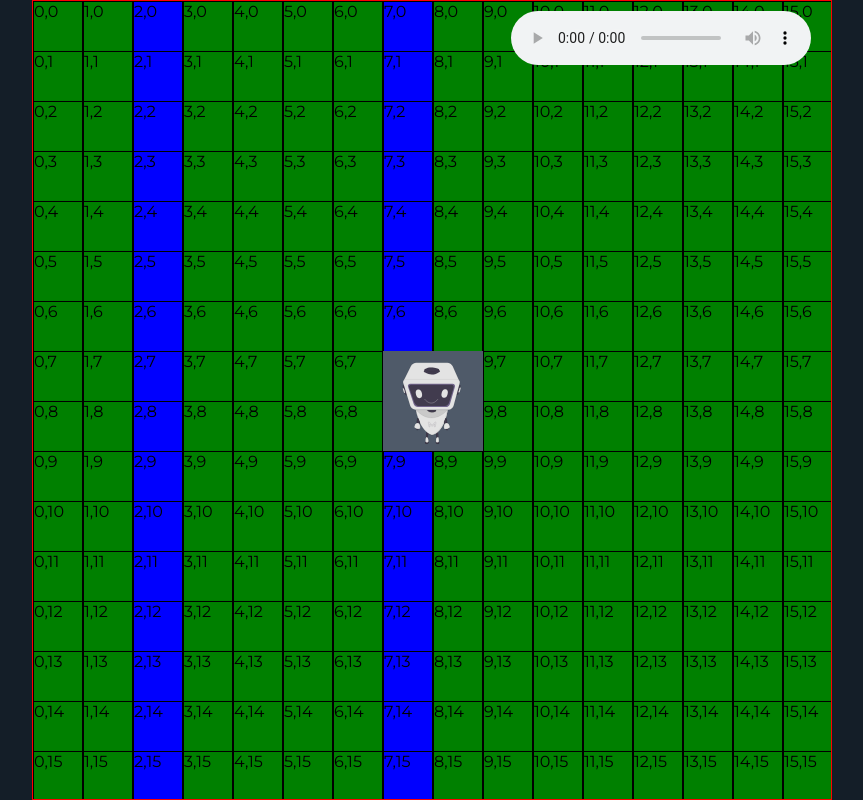
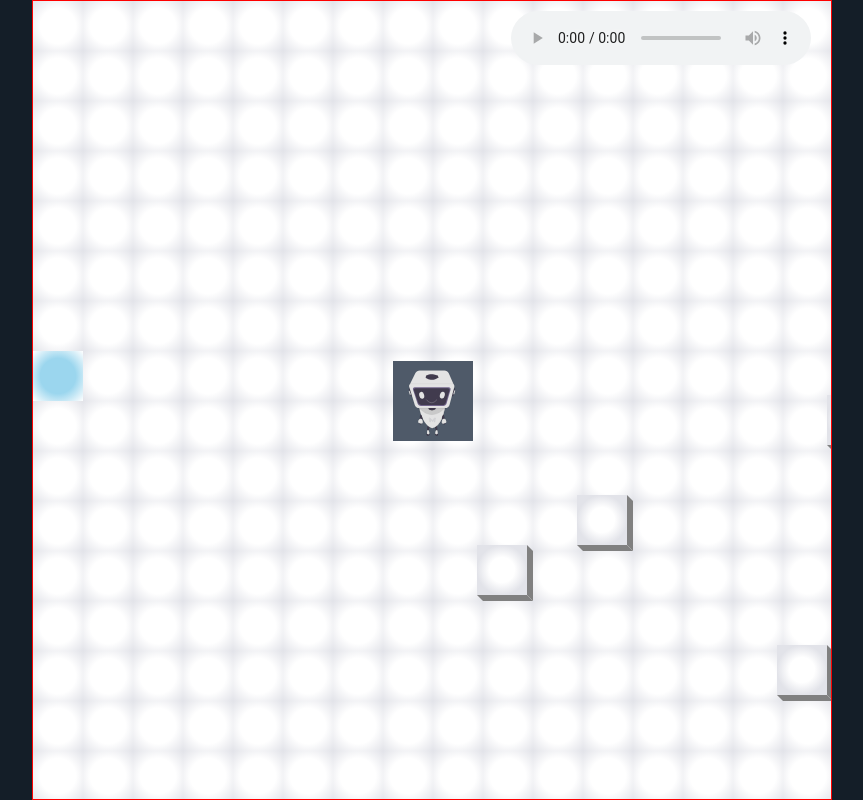
Before and after one commit to MarkKragerup/maincode-the-game, a React (Create React App) app: page / in a window 1280 px wide. Shown: the whole page, without its empty margins (208-1071 px from the left). Built offline with nearby package versions, Linux system fonts and the light colour scheme.

Commit message:
More gameengine improvements

```diff
--- a/src/GameEngine.css
+++ b/src/GameEngine.css
@@ -6,17 +6,13 @@ body {
     margin: 0;
 }
 
-:root {
-    --pixel-size: 2;
-}
-
 #frame {
     box-sizing: border-box;
     border: 1px solid red;
     width: 100vh;
     height: 100vh;
     margin: auto;
-    background: rgba(0, 0, 0, 0.6);
+    background: transparent;
     backdrop-filter: blur(10px);
 }
 @media (orientation: portrait) {
@@ -36,6 +32,7 @@ body {
 
 #map {
     position: relative;
+    background-color: white;
 }
 
 #map .row {
--- a/src/components/RenderTile.tsx
+++ b/src/components/RenderTile.tsx
@@ -2,6 +2,8 @@ import { ETileTypes, idToTile } from '../data/maps/IMap';
 import './tiles.css';
 
 export const RenderTile = (tileTypeId: number, x: number, y: number, tileSize: number) => {
+	const showCoords = false;
+
 	const tileType = idToTile.get(tileTypeId);
 	const style = {
 		width: `${tileSize}px`,
@@ -13,25 +15,25 @@ export const RenderTile = (tileTypeId: number, x: number, y: number, tileSize: n
 		case ETileTypes.standard:
 			return (
 				<div style={style} className='standard' key={key}>
-					{key}
+					{showCoords && key}
 				</div>
 			);
 		case ETileTypes.box:
 			return (
 				<div style={style} className='box' key={key}>
-					{key}
+					{showCoords && key}
 				</div>
 			);
-		case ETileTypes.door:
+		case ETileTypes.portal:
 			return (
-				<div style={style} className='door' key={key}>
-					{key}
+				<div style={style} className='portal' key={key}>
+					{showCoords && key}
 				</div>
 			);
 		default:
 			return (
 				<div style={style} className='standard' key={key}>
-					{key}
+					{showCoords && key}
 				</div>
 			);
 	}
--- a/src/components/tiles.css
+++ b/src/components/tiles.css
@@ -3,18 +3,51 @@
     width: 100%;
 }
 
-.standard, .box, .door {
-    border: 1px solid black;
-}
-
 .standard {
-  background: green;
+    background: radial-gradient(circle farthest-corner at center, rgba(255, 255, 255, 1) 50%, rgba(226, 227, 233, 1) 100%);
 }
 
 .box {
-    background: red;
+    border: white;
+    position: relative;
+    transform: translate3d(-6px, -6px, 0);
+    background: radial-gradient(circle farthest-side at center, rgba(255, 255, 255, 1) 50%, rgba(226, 227, 233, 1) 100%);
+}
+.box:after,
+.box:before {
+    content: '';
+    background: grey;
+    position: absolute;
+}
+.box:after {
+    width: 100%;
+    height: 6px;
+    left: 3.2px;
+    bottom: 0;
+    transform: translatey(100%) skewx(45deg);
+}
+.box:before {
+    width: 6px;
+    height: 100%;
+    right: 0;
+    transform: translatex(100%) skewy(45deg);
+    top: 3.2px;
 }
 
-.door {
-    background: blue;
+.portal {
+    animation:fade 1000ms infinite;
+    -webkit-animation:fade 1000ms infinite;
+    background: radial-gradient(circle farthest-corner at center, rgba(155, 214, 238, 1) 50%, rgba(255, 255, 255, 1) 100%);
 }
+
+@keyframes fade {
+    from { opacity: 1.0; }
+    50% { opacity: 0.5; }
+    to { opacity: 1.0; }
+}
+
+@-webkit-keyframes fade {
+    from { opacity: 1.0; }
+    50% { opacity: 0.5; }
+    to { opacity: 1.0; }
+}
--- a/src/data/maps/IMap.ts
+++ b/src/data/maps/IMap.ts
@@ -3,33 +3,33 @@ export type IMap = number[][];
 export enum ETileTypes {
 	standard = 'STANDARD',
 	box = 'BOX',
-	door = 'DOOR'
+	portal = 'PORTAL'
 }
 
 export const idToTile = new Map<number, ETileTypes>([
 	[0, ETileTypes.standard],
 	[1, ETileTypes.box],
-	[2, ETileTypes.door]
+	[2, ETileTypes.portal]
 ]);
 
 const entrance: IMap = [
-	[0, 0, 2, 0, 0, 0, 0, 2, 0, 0, 0, 0, 0, 0, 0, 0, 0, 0, 0, 0, 0, 0, 0, 0, 0, 0, 0, 0, 0, 0, 0, 0, 0, 0, 0, 0, 0, 0, 0, 0, 0, 0, 0, 0, 0, 0, 0, 0, 0, 0],
-	[0, 0, 2, 0, 0, 0, 0, 2, 0, 0, 0, 0, 0, 0, 0, 0, 0, 0, 0, 0, 0, 0, 0, 0, 0, 0, 0, 0, 0, 0, 0, 0, 0, 0, 0, 0, 0, 0, 0, 0, 0, 0, 0, 0, 0, 0, 0, 0, 0, 0],
-	[0, 0, 2, 0, 0, 0, 0, 2, 0, 0, 0, 0, 0, 0, 0, 0, 0, 0, 0, 0, 0, 0, 0, 0, 0, 0, 0, 0, 0, 0, 0, 0, 0, 0, 0, 0, 0, 0, 0, 0, 0, 0, 0, 0, 0, 0, 0, 0, 0, 0],
-	[0, 0, 2, 0, 0, 0, 0, 2, 0, 0, 0, 0, 0, 0, 0, 0, 0, 0, 0, 0, 0, 0, 0, 0, 0, 0, 0, 0, 0, 0, 0, 0, 0, 0, 0, 0, 0, 0, 0, 0, 0, 0, 0, 0, 0, 0, 0, 0, 0, 0],
-	[0, 0, 2, 0, 0, 0, 0, 2, 0, 0, 0, 0, 0, 0, 0, 0, 0, 0, 0, 0, 0, 0, 0, 0, 0, 0, 0, 0, 0, 0, 0, 0, 0, 0, 0, 0, 0, 0, 0, 0, 0, 0, 0, 0, 0, 0, 0, 0, 0, 0],
-	[0, 0, 2, 0, 0, 0, 0, 2, 0, 0, 0, 0, 0, 0, 0, 0, 0, 0, 0, 0, 0, 0, 0, 0, 0, 0, 0, 0, 0, 0, 0, 0, 0, 0, 0, 0, 0, 0, 0, 0, 0, 0, 0, 0, 0, 0, 0, 0, 0, 0],
-	[0, 0, 2, 0, 0, 0, 0, 2, 0, 0, 0, 0, 0, 0, 0, 0, 0, 0, 0, 0, 0, 0, 0, 0, 0, 0, 0, 0, 0, 0, 0, 0, 0, 0, 0, 0, 0, 0, 0, 0, 0, 0, 0, 0, 0, 0, 0, 0, 0, 0],
-	[0, 0, 2, 0, 0, 0, 0, 2, 0, 0, 0, 0, 0, 0, 0, 0, 0, 0, 0, 0, 0, 0, 0, 0, 0, 0, 0, 0, 0, 0, 0, 0, 0, 0, 0, 0, 0, 0, 0, 0, 0, 0, 0, 0, 0, 0, 0, 0, 0, 0],
-	[0, 0, 2, 0, 0, 0, 0, 2, 0, 0, 0, 0, 0, 0, 0, 0, 0, 0, 0, 0, 0, 0, 0, 0, 0, 0, 0, 0, 0, 0, 0, 0, 0, 0, 0, 0, 0, 0, 0, 0, 0, 0, 0, 0, 0, 0, 0, 0, 0, 0],
-	[0, 0, 2, 0, 0, 0, 0, 2, 0, 0, 0, 0, 0, 0, 0, 0, 0, 0, 0, 0, 0, 0, 0, 0, 0, 0, 0, 0, 0, 0, 0, 0, 0, 0, 0, 0, 0, 0, 0, 0, 0, 0, 0, 0, 0, 0, 0, 0, 0, 0],
-	[0, 0, 2, 0, 0, 0, 0, 2, 0, 0, 0, 0, 0, 0, 0, 0, 0, 0, 0, 0, 0, 0, 0, 0, 0, 0, 0, 0, 0, 0, 0, 0, 0, 0, 0, 0, 0, 0, 0, 0, 0, 0, 0, 0, 0, 0, 0, 0, 0, 0],
-	[0, 0, 2, 0, 0, 0, 0, 2, 0, 0, 0, 0, 0, 0, 0, 0, 0, 0, 0, 0, 0, 0, 0, 0, 0, 0, 0, 0, 0, 0, 0, 0, 0, 0, 0, 0, 0, 0, 0, 0, 0, 0, 0, 0, 0, 0, 0, 0, 0, 0],
-	[0, 0, 2, 0, 0, 0, 0, 2, 0, 0, 0, 0, 0, 0, 0, 0, 0, 0, 0, 0, 0, 0, 0, 0, 0, 0, 0, 0, 0, 0, 0, 0, 0, 0, 0, 0, 0, 0, 0, 0, 0, 0, 0, 0, 0, 0, 0, 0, 0, 0],
-	[0, 0, 2, 0, 0, 0, 0, 2, 0, 0, 0, 0, 0, 0, 0, 0, 0, 0, 0, 0, 0, 0, 0, 0, 0, 0, 0, 0, 0, 0, 0, 0, 0, 0, 0, 0, 0, 0, 0, 0, 0, 0, 0, 0, 0, 0, 0, 0, 0, 0],
-	[0, 0, 2, 0, 0, 0, 0, 2, 0, 0, 0, 0, 0, 0, 0, 0, 0, 0, 0, 0, 0, 0, 0, 0, 0, 0, 0, 0, 0, 0, 0, 0, 0, 0, 0, 0, 0, 0, 0, 0, 0, 0, 0, 0, 0, 0, 0, 0, 0, 0],
-	[0, 0, 2, 0, 0, 0, 0, 2, 0, 0, 0, 0, 0, 0, 0, 0, 0, 0, 0, 0, 0, 0, 0, 0, 0, 0, 0, 0, 0, 0, 0, 0, 0, 0, 0, 0, 0, 0, 0, 0, 0, 0, 0, 0, 0, 0, 0, 0, 0, 0],
-	[0, 0, 2, 0, 0, 0, 0, 2, 0, 0, 0, 0, 0, 0, 0, 0, 0, 0, 0, 0, 0, 0, 0, 0, 0, 0, 0, 0, 0, 0, 0, 0, 0, 0, 0, 0, 0, 0, 0, 0, 0, 0, 0, 0, 0, 0, 0, 0, 0, 0]
+	[0, 0, 0, 0, 0, 0, 0, 0, 0, 0, 0, 0, 0, 0, 0, 0, 0, 0, 0, 0, 0, 1, 0, 0, 0, 0, 0, 0, 0, 0, 0, 0, 0, 0, 0, 0, 0, 0, 0, 0, 0, 0, 0, 0, 0, 0, 0, 0, 0, 0],
+	[0, 0, 0, 0, 0, 0, 0, 0, 0, 0, 0, 0, 0, 0, 0, 0, 0, 0, 0, 0, 0, 1, 0, 0, 0, 0, 0, 0, 0, 0, 0, 0, 0, 0, 0, 0, 0, 0, 0, 0, 0, 0, 0, 0, 0, 0, 0, 0, 0, 0],
+	[0, 0, 0, 0, 0, 0, 0, 0, 0, 0, 0, 0, 0, 0, 0, 0, 0, 0, 0, 0, 0, 0, 1, 1, 1, 0, 0, 0, 0, 0, 0, 0, 0, 0, 0, 0, 0, 0, 0, 0, 0, 0, 0, 0, 0, 0, 0, 0, 0, 0],
+	[0, 0, 0, 0, 0, 0, 0, 0, 0, 0, 0, 0, 0, 0, 0, 0, 0, 0, 0, 0, 0, 0, 0, 0, 0, 0, 0, 0, 0, 0, 0, 0, 0, 0, 0, 0, 0, 0, 0, 0, 0, 0, 0, 0, 0, 0, 0, 0, 0, 0],
+	[0, 0, 0, 0, 0, 0, 0, 0, 0, 0, 0, 0, 0, 0, 0, 0, 0, 0, 0, 0, 0, 0, 0, 0, 0, 0, 0, 0, 0, 0, 0, 0, 0, 0, 0, 0, 0, 0, 0, 0, 0, 0, 0, 0, 0, 0, 0, 0, 0, 0],
+	[0, 0, 0, 0, 0, 0, 0, 0, 0, 0, 0, 0, 0, 0, 0, 0, 0, 0, 0, 0, 0, 0, 0, 0, 1, 0, 0, 0, 0, 0, 0, 0, 0, 0, 0, 0, 0, 0, 0, 0, 0, 0, 0, 0, 0, 0, 0, 0, 0, 0],
+	[0, 0, 0, 0, 0, 0, 0, 0, 0, 0, 0, 0, 0, 0, 0, 0, 0, 0, 0, 0, 1, 0, 0, 0, 1, 0, 0, 0, 0, 0, 0, 0, 0, 0, 0, 0, 0, 0, 0, 0, 0, 0, 0, 0, 0, 0, 0, 0, 0, 0],
+	[2, 0, 0, 0, 0, 0, 0, 0, 0, 0, 0, 0, 0, 0, 0, 0, 0, 0, 0, 0, 0, 0, 0, 0, 1, 0, 0, 0, 0, 0, 0, 0, 0, 0, 0, 0, 0, 0, 0, 0, 0, 0, 0, 0, 0, 0, 0, 0, 0, 0],
+	[0, 0, 0, 0, 0, 0, 0, 0, 0, 0, 0, 0, 0, 0, 0, 0, 1, 0, 0, 0, 0, 0, 0, 0, 1, 0, 0, 0, 0, 1, 0, 0, 0, 0, 0, 0, 0, 0, 0, 0, 0, 0, 0, 0, 0, 0, 0, 0, 0, 2],
+	[0, 0, 0, 0, 0, 0, 0, 0, 0, 0, 0, 0, 0, 0, 0, 0, 0, 0, 0, 0, 0, 0, 0, 0, 1, 0, 0, 1, 0, 0, 0, 0, 0, 0, 0, 0, 0, 0, 0, 0, 0, 0, 0, 0, 0, 0, 0, 0, 0, 0],
+	[0, 0, 0, 0, 0, 0, 0, 0, 0, 0, 0, 1, 0, 0, 0, 0, 0, 0, 0, 0, 0, 0, 0, 0, 1, 0, 0, 0, 0, 0, 0, 0, 0, 0, 0, 0, 0, 0, 0, 0, 0, 0, 0, 0, 0, 0, 0, 0, 0, 0],
+	[0, 0, 0, 0, 0, 0, 0, 0, 0, 1, 0, 0, 0, 0, 0, 0, 0, 0, 0, 0, 0, 0, 0, 1, 0, 0, 0, 0, 0, 0, 0, 0, 0, 0, 0, 0, 0, 0, 0, 0, 0, 0, 0, 0, 0, 0, 0, 0, 0, 0],
+	[0, 0, 0, 0, 0, 0, 0, 0, 0, 0, 0, 0, 0, 0, 0, 0, 0, 0, 0, 0, 0, 0, 0, 1, 0, 0, 0, 0, 0, 0, 0, 0, 0, 0, 0, 0, 0, 0, 0, 0, 0, 0, 0, 0, 0, 0, 0, 0, 0, 0],
+	[0, 0, 0, 0, 0, 0, 0, 0, 0, 0, 0, 0, 0, 0, 0, 1, 0, 0, 0, 0, 0, 0, 0, 1, 0, 0, 0, 0, 0, 0, 0, 0, 0, 0, 0, 0, 0, 0, 0, 0, 0, 0, 0, 0, 0, 0, 0, 0, 0, 0],
+	[0, 0, 0, 0, 0, 0, 0, 0, 0, 0, 0, 0, 0, 0, 0, 0, 0, 0, 1, 0, 0, 0, 0, 1, 0, 0, 0, 0, 0, 0, 0, 0, 0, 0, 0, 0, 0, 0, 0, 0, 0, 0, 0, 0, 0, 0, 0, 0, 0, 0],
+	[0, 0, 0, 0, 0, 0, 0, 0, 0, 0, 0, 0, 0, 0, 0, 0, 0, 0, 0, 0, 0, 0, 0, 1, 0, 0, 0, 0, 0, 0, 0, 0, 0, 0, 0, 0, 0, 0, 0, 0, 0, 0, 0, 0, 0, 0, 0, 0, 0, 0],
+	[0, 0, 0, 0, 0, 0, 0, 0, 0, 0, 0, 0, 0, 0, 0, 0, 0, 0, 0, 0, 0, 0, 0, 1, 0, 0, 0, 0, 0, 0, 0, 0, 0, 0, 0, 0, 0, 0, 0, 0, 0, 0, 0, 0, 0, 0, 0, 0, 0, 0]
 ];
 
 const lab: IMap = [
--- a/src/utils/movement.ts
+++ b/src/utils/movement.ts
@@ -5,9 +5,9 @@ export type IPosition = { x: number; y: number };
 // Tile logic
 export const tileSize = 50;
 
-export const charTileSizeRatio = 2;
+export const charTileSizeRatio = 1.6;
 
-//start in the middle of the map
+// start in the middle of the map
 const dim = window.innerWidth < window.innerHeight ? window.innerWidth : window.innerHeight;
 
 const camera_offset = dim / 2 - (tileSize * charTileSizeRatio) / 2;
```
